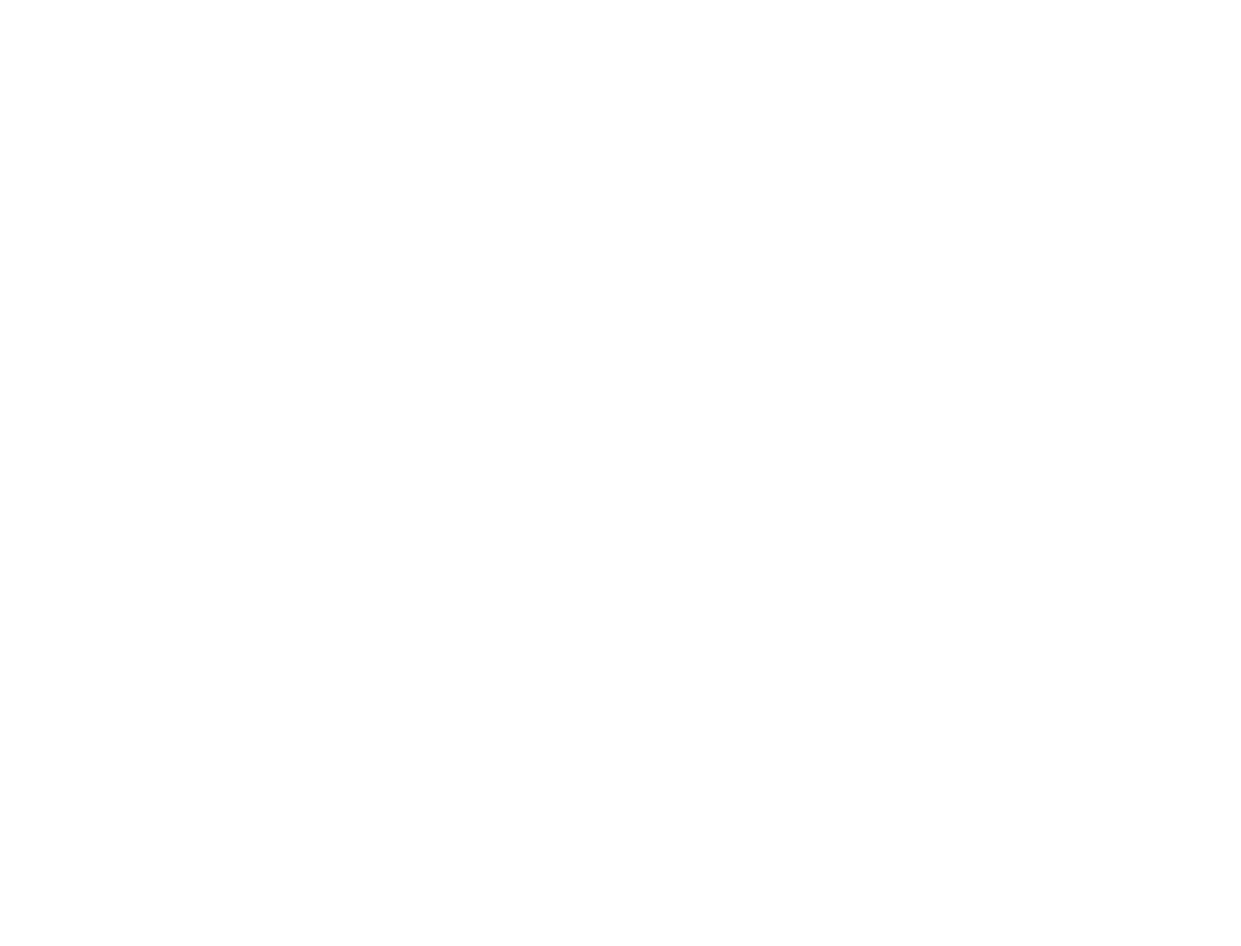
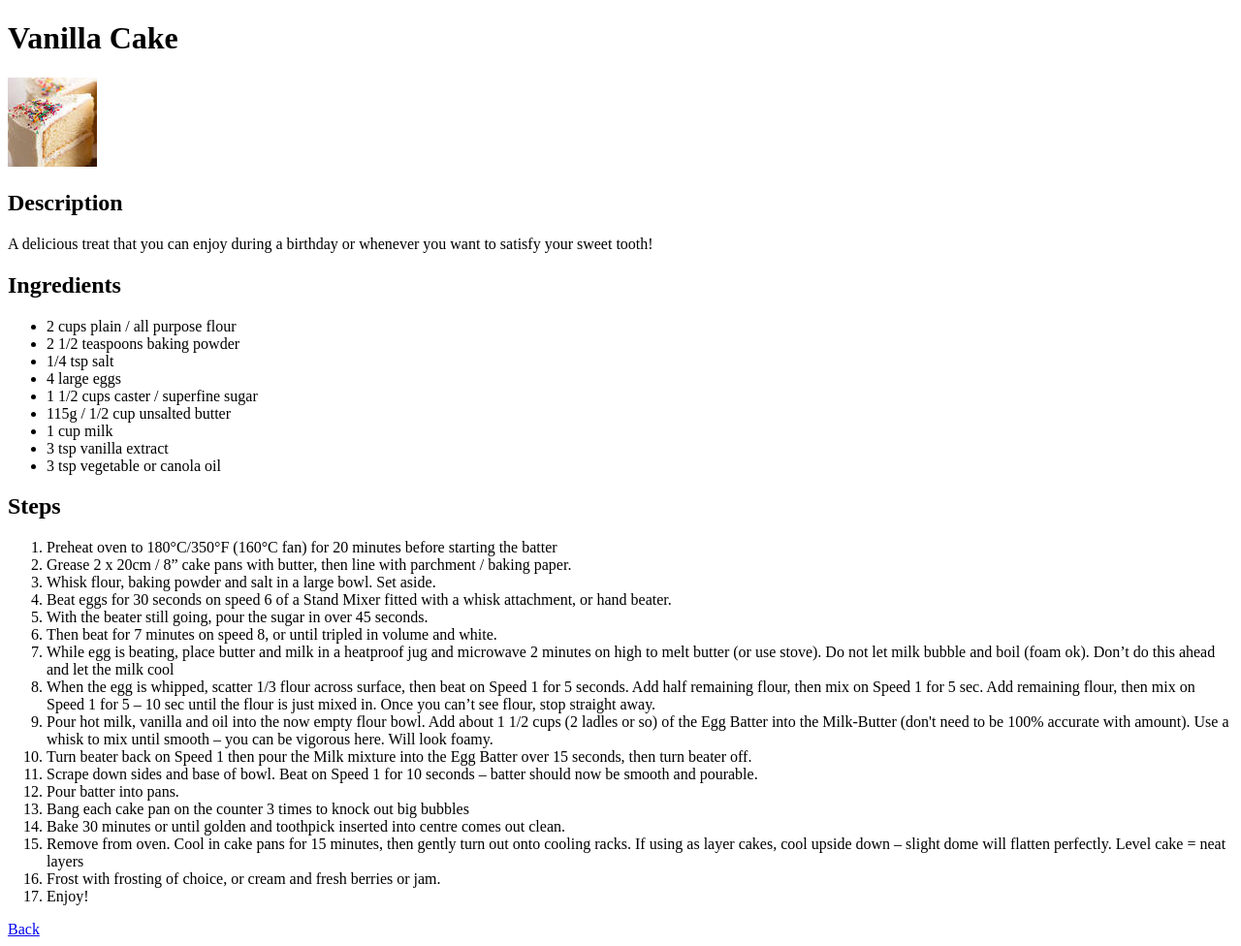
Before and after one commit to cheesydoritos08/odin-recipes, a plain HTML site: page recipes/vanilla-cake.html in a window 1280 px wide. Shown: the whole page at 97% size. Before the commit the page ends 800 px from the top, so only its background shows below. Drawn offline with Linux system fonts and the light colour scheme.

Commit message:
Add the second recipe page for vanilla cake and add a back button for thefried rice recipe page

```diff
--- a/recipes/vanilla-cake.html
+++ b/recipes/vanilla-cake.html
@@ -0,0 +1,47 @@
+<!DOCTYPE html>
+<html lang="en">
+    <head>
+        <meta charset="UTF-8">
+        <title>Vanilla Cake Recipe</title>
+    </head>
+
+    <body>
+        <h1>Vanilla Cake</h1>
+        <img src="../imgs/vanilla-cake-img.jpeg">
+        <h2>Description</h2>
+        <p1>A delicious treat that you can enjoy during a birthday or whenever you want to satisfy your sweet tooth!</p1>
+        <h2>Ingredients</h2>
+        <ul>
+            <li>2 cups plain / all purpose flour</li>
+            <li>2 1/2 teaspoons baking powder</li>
+            <li>1/4 tsp salt</li>
+            <li>4 large eggs</li>
+            <li>1 1/2 cups caster / superfine sugar</li>
+            <li>115g / 1/2 cup unsalted butter</li>
+            <li>1 cup milk</li>
+            <li>3 tsp vanilla extract</li>
+            <li>3 tsp vegetable or canola oil</li>
+        </ul>
+        <h2>Steps</h2>
+        <ol>
+            <li>Preheat oven to 180°C/350°F (160°C fan) for 20 minutes before starting the batter </li>
+            <li>Grease 2 x 20cm / 8” cake pans with butter, then line with parchment / baking paper.</li>
+            <li>Whisk flour, baking powder and salt in a large bowl. Set aside.</li>
+            <li>Beat eggs for 30 seconds on speed 6 of a Stand Mixer fitted with a whisk attachment, or hand beater.</li>
+            <li>With the beater still going, pour the sugar in over 45 seconds.</li>
+            <li>Then beat for 7 minutes on speed 8, or until tripled in volume and white.</li>
+            <li> While egg is beating, place butter and milk in a heatproof jug and microwave 2 minutes on high to melt butter (or use stove). Do not let milk bubble and boil (foam ok). Don’t do this ahead and let the milk cool </li>
+            <li>When the egg is whipped, scatter 1/3 flour across surface, then beat on Speed 1 for 5 seconds. Add half remaining flour, then mix on Speed 1 for 5 sec. Add remaining flour, then mix on Speed 1 for 5 – 10 sec until the flour is just mixed in. Once you can’t see flour, stop straight away.</li>
+            <li>Pour hot milk, vanilla and oil into the now empty flour bowl. Add about 1 1/2 cups (2 ladles or so) of the Egg Batter into the Milk-Butter (don't need to be 100% accurate with amount). Use a whisk to mix until smooth – you can be vigorous here. Will look foamy.</li>
+            <li>Turn beater back on Speed 1 then pour the Milk mixture into the Egg Batter over 15 seconds, then turn beater off.</li>
+            <li>Scrape down sides and base of bowl. Beat on Speed 1 for 10 seconds – batter should now be smooth and pourable.</li>
+            <li>Pour batter into pans.</li>
+            <li>Bang each cake pan on the counter 3 times to knock out big bubbles</li>
+            <li>Bake 30 minutes or until golden and toothpick inserted into centre comes out clean.</li>
+            <li>Remove from oven. Cool in cake pans for 15 minutes, then gently turn out onto cooling racks. If using as layer cakes, cool upside down – slight dome will flatten perfectly. Level cake = neat layers</li>
+            <li>Frost with frosting of choice, or cream and fresh berries or jam.</li>
+            <li>Enjoy!</li>
+        </ol>
+        <a href="../index.html">Back</a>
+    </body>
+</html>
```
Also changed, not shown: index.html (+5 -0 lines), recipes/fried-rice.html (+2 -0 lines), imgs/vanilla-cake-img.jpeg (added).
